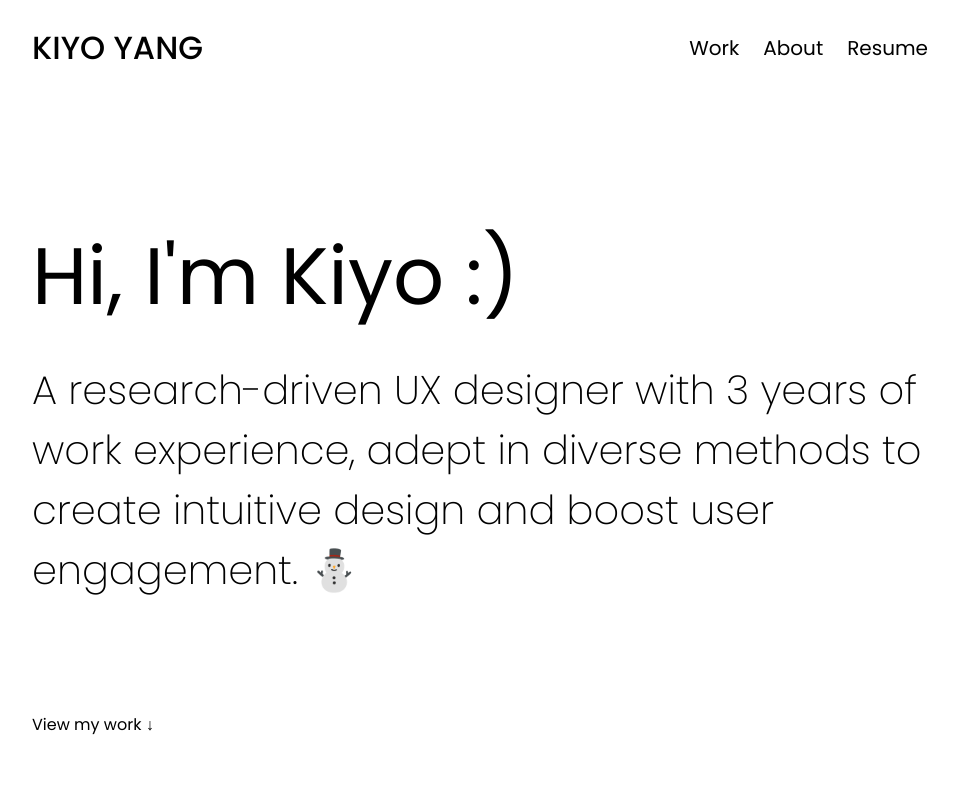
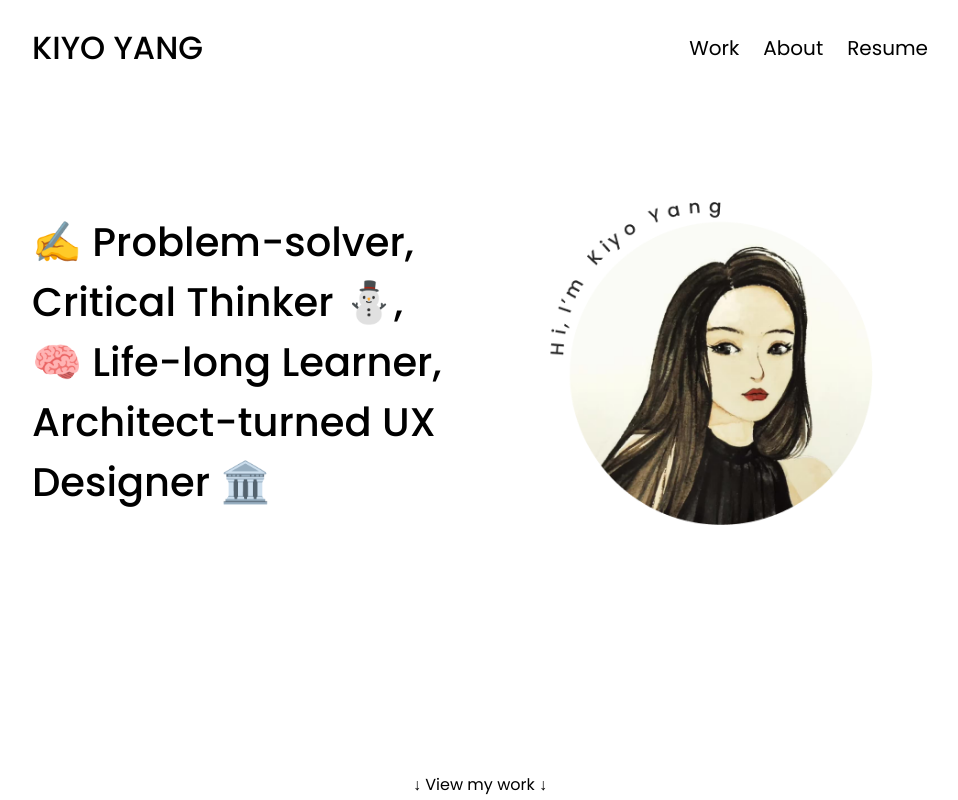
Before and after one commit to czl9707/kiyo-portfolio, a React (Create React App) app: page /Home in a window 1280 px wide. Shown: the top 800 px of the page, without its empty margins (160-1118 px from the left). Built offline with nearby package versions, Linux system fonts and the light colour scheme.

Commit message:
change home page

```diff
--- a/src/Home/Home.css
+++ b/src/Home/Home.css
@@ -27,12 +27,7 @@
 }
 
 #home-hello-text {
-    font-weight: 400;
-    font-size: 5em;
-}
-
-#home-intro-text {
-    font-weight: 200;
+    font-weight: 500;
     font-size: 2.5em;
 }
 
--- a/src/Home/Home.jsx
+++ b/src/Home/Home.jsx
@@ -1,4 +1,4 @@
-import React, { useEffect, useRef, useState } from 'react';
+import React, { useEffect, useState } from 'react';
 import { Link, useLocation } from "react-router-dom";
 import {
     FullWidthSection,
@@ -13,15 +13,18 @@ import "./Home.css";
 
 const WORKSHASH = 'Works';
 
+const ImageFullPath = (p) => `/Home/${p}`;
+
 function Home() {
     const location = useLocation();
-    const ref = useRef();
 
     useEffect(() => {
-        if (location.hash === `#${WORKSHASH}`) {
+        if (location.hash) {
             // setTimeout to avoid ref is not there when loading
             setTimeout(() => {
-                ref.current.scrollIntoView({ behavior: 'smooth' });
+                let element = document.getElementById(location.hash.substring(1))
+                let y = element.getBoundingClientRect().top - 100;
+                window.scrollTo({ behavior: 'smooth', top: y });
             }, 1);
         }
     });
@@ -30,7 +33,7 @@ function Home() {
         <>
             <Welcome />
             <ViewMyWork />
-            <div ref={ref} id={WORKSHASH} />
+            <div id={WORKSHASH} />
             <Works />
         </>
     );
@@ -40,16 +43,26 @@ function Welcome() {
     return (
         <>
             <NotFullWidthSection height="8em" />
-            <NotFullWidthSection verticalPadding="1.5em">
-                <p id='home-hello-text'>
-                    Hi, I'm Kiyo :)
-                </p>
-            </NotFullWidthSection>
-            <NotFullWidthSection >
-                <p id='home-intro-text'>
-                    A research-driven UX designer with 3 years of work experience, adept in diverse methods to create intuitive design and boost user engagement. ⛄<br />
-                </p>
-            </NotFullWidthSection>
+            <SectionGrid
+                gridMinColumn={1} gridMaxColumn={2}
+                gridColumnGap={1} gridRowGap={6}
+                alignItem='center'
+            >
+                <GridCell>
+                    <p id='home-hello-text'>
+                        ✍️ Problem-solver, Critical Thinker ⛄, <br />
+                        🧠 Life-long Learner, <br />
+                        Architect-turned UX Designer 🏛️
+                    </p>
+                </GridCell>
+                <GridCell>
+                    <div style={{ width: "100%", textAlign: "center" }}>
+                        <img src={ImageFullPath("HomeProfile.png")} alt="HomeProfile.png"
+                            style={{ width: "75%" }} />
+                    </div>
+                </GridCell>
+            </SectionGrid>
+            <NotFullWidthSection height="8em" />
         </>
     )
 }
@@ -59,8 +72,9 @@ function ViewMyWork() {
         <>
             <NotFullWidthSection height="3em" />
             <NotFullWidthSection verticalPadding="4em">
-                <Link className='text-text' to={`/Home#${WORKSHASH}`}>
-                    View my work ↓
+                <Link className='text-text' to={`/Home#${WORKSHASH}`}
+                    style={{ textAlign: 'center', width: "100%" }}>
+                    ↓ View my work ↓
                 </Link>
             </NotFullWidthSection>
             <NotFullWidthSection height="5em" />
@@ -153,7 +167,7 @@ function ContentCard({ image, title, subTitle, url, shippingTag, isLinkPrototype
                                 className={classes.join(" ")}>
                                 <FullWidthSection fadedIn={false}>
                                     <img style={{ width: "100%" }}
-                                        src={`/Home/${image}`} alt={title}
+                                        src={ImageFullPath(image)} alt={title}
                                     />
                                     {
                                         !url && isHovering &&
@@ -193,7 +207,7 @@ function FeaturedContentCard({ image, title, subTitle, url, shippingTag, isLinkP
 
                     <FullWidthSection height="13em" >
                         <img style={{ width: "100%", top: "0", position: "absolute", boxShadow: "var(--secondary-shadow)" }}
-                            src={`/Home/${image}`} alt={title}
+                            src={ImageFullPath(image)} alt={title}
                         />
                         {
                             !!shippingTag &&
```
Also changed, not shown: public/Home/HomeProfile.png (added).
